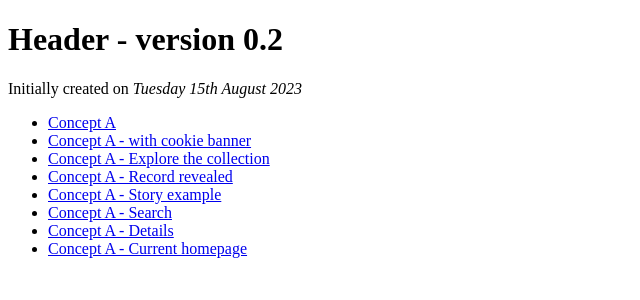
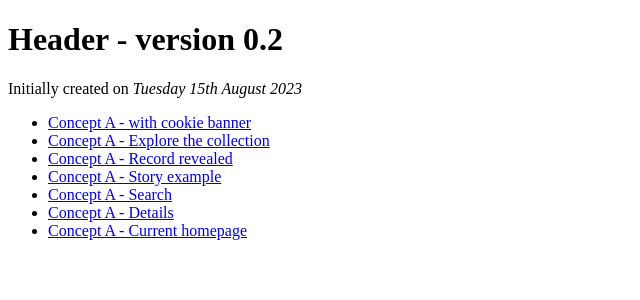
Before and after one commit to nationalarchives/ds-etna-design-sandbox, a PHP site: page /header/0.2/index.php in a window 1280 px wide. Shown: the top 300 px of the page, without its empty margins (0-640 px from the left). Run offline with PHP 8.4, Linux system fonts and the light colour scheme.

Commit message:
Removing link to default concept A

```diff
--- a/header/0.2/index.php
+++ b/header/0.2/index.php
@@ -9,7 +9,6 @@
     <h1>Header - version 0.2</h1>
     <p>Initially created on <i>Tuesday 15th August 2023</i></p>
     <ul>
-        <li><a href="concept-a.php">Concept A</a></li>
         <li><a href="concept-a2.php">Concept A - with cookie banner</a></li>
         <li><a href="explore-the-collection/index.php">Concept A - Explore the collection</a></li>
         <li><a href="record-revealed/index.php">Concept A - Record revealed</a></li>
```
